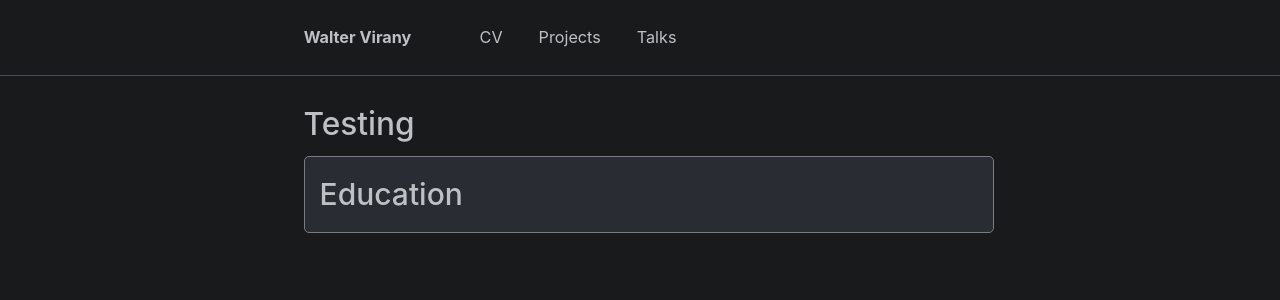
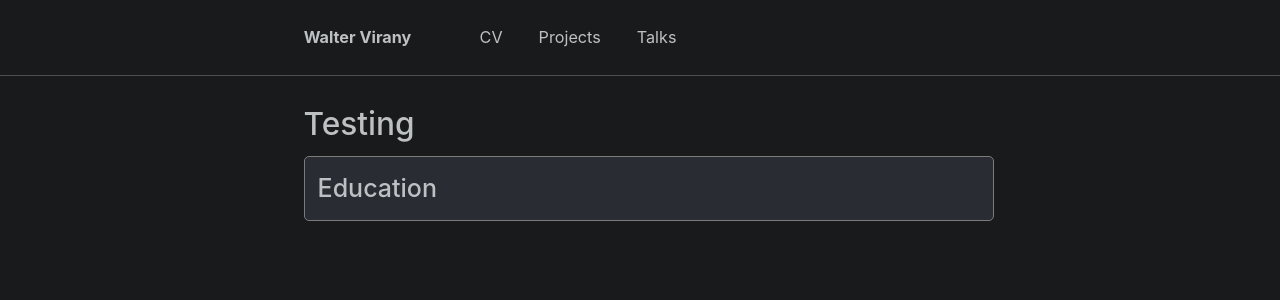
Before and after one commit to wvirany/wvirany.github.io, a Jekyll site: the page built from _pages/test.html, in a window 1280 px wide. Shown: the top 300 px of the page. Built offline with Jekyll 4.4.1, drawn with Linux system fonts in a browser that asks for light colours.

Commit message:
Update test.html

```diff
--- a/_pages/test.html
+++ b/_pages/test.html
@@ -59,7 +59,7 @@ div.cv {
 <body>
 
     <div class="cv">
-        <div style="font-size:30px; font-weight:450; padding:10px">Education</div>
+        <div style="font-size:25px; font-weight:450; padding:8px">Education</div>
     </div>
 
     <!-- <div class="cv">
```
